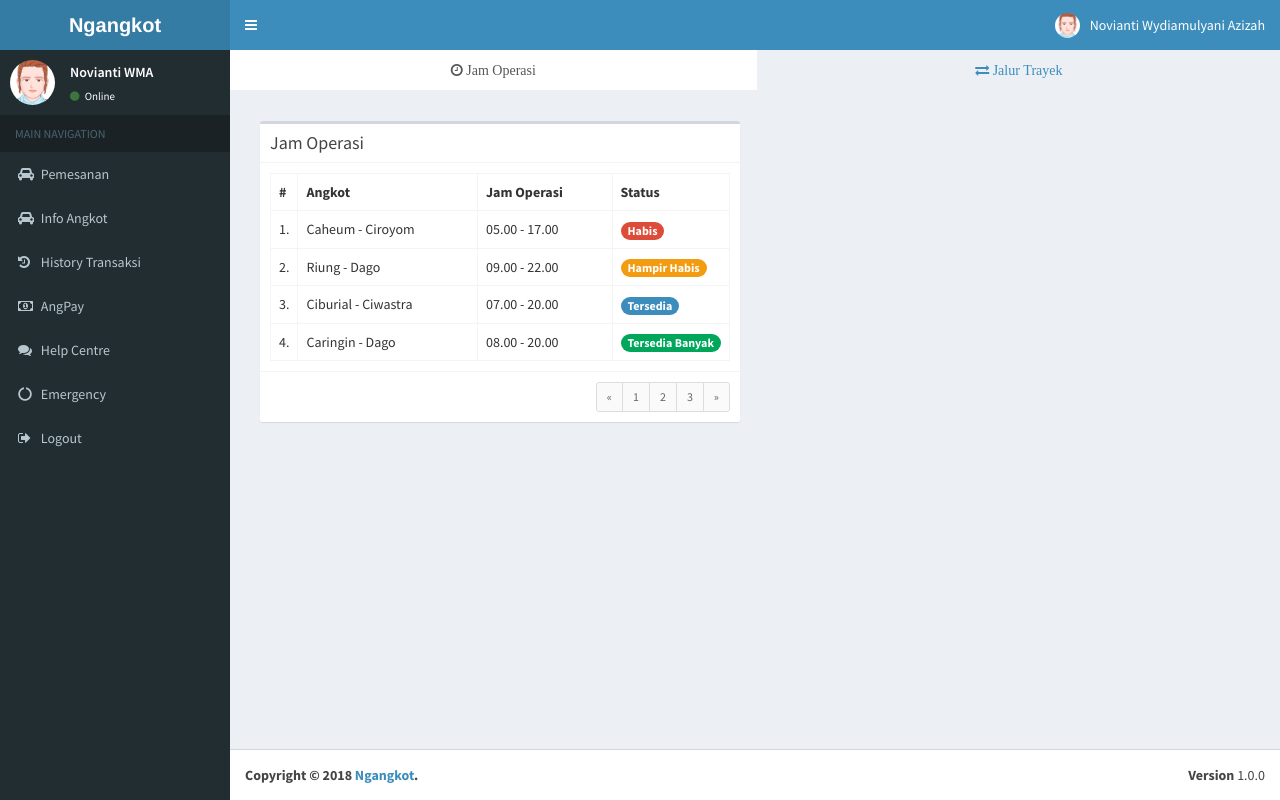
After one commit to noviazizah11/Gokot, a PHP site: page /pages/info_angkot.html in a window 1280 px wide. The commit adds this page. Run offline with PHP 8.4, Linux system fonts and the light colour scheme.

Commit message:
penambahan menu info angkot

```diff
--- a/pages/index.html
+++ b/pages/index.html
@@ -59,7 +59,7 @@
                     <div class="inner">
                       <h3><i class="ion ion-android-contacts"></i></h3>
                     </div>
-                    <a href="login.html" class="small-box-footer">Register <i class="fa fa-arrow-circle-right"></i></a>
+                    <a href="register.php" class="small-box-footer">Register <i class="fa fa-arrow-circle-right"></i></a>
                   </div>
               </div>
             </div>
--- /dev/null
+++ b/pages/info_angkot.html
@@ -0,0 +1,289 @@
+<!DOCTYPE html>
+<html>
+  <head>
+    <meta charset="utf-8">
+    <meta http-equiv="X-UA-Compatible" content="IE=edge">
+    <title>Ngangkot</title>
+    <link rel="shortcut icon" href="../images/ico.png">
+    <!-- Tell the browser to be responsive to screen width -->
+    <meta content="width=device-width, initial-scale=1, maximum-scale=1, user-scalable=no" name="viewport">
+    <!-- Bootstrap 3.3.7 -->
+    <link rel="stylesheet" href="../bower_components/bootstrap/dist/css/bootstrap.min.css">
+    <!-- Font Awesome -->
+    <link rel="stylesheet" href="../bower_components/font-awesome/css/font-awesome.min.css">
+    <!-- Ionicons -->
+    <link rel="stylesheet" href="../bower_components/Ionicons/css/ionicons.min.css">
+    <!-- Theme style -->
+    <link rel="stylesheet" href="../dist/css/AdminLTE.min.css">
+    <link rel="stylesheet" href="../dist/css/skins/_all-skins.min.css">
+    <!-- Google Font -->
+    <link rel="stylesheet" href="https://fonts.googleapis.com/css?family=Source+Sans+Pro:300,400,600,700,300italic,400italic,600italic">
+    <link rel="stylesheet" type="text/css" href="style.css">
+  </head>
+
+  <body class="hold-transition skin-blue sidebar-mini">
+    <div class="wrapper">
+      <header class="main-header">
+        <!-- Logo -->
+        <a href="#" class="logo">
+          <!-- mini logo for sidebar mini 50x50 pixels -->
+          <span class="logo-mini"><b>A</b>LT</span>
+          <!-- logo for regular state and mobile devices -->
+          <span class="logo-lg"><b>Ngangkot</b></span>
+        </a>
+        <!-- Header Navbar: style can be found in header.less -->
+        <nav class="navbar navbar-static-top">
+          <!-- Sidebar toggle button-->
+          <a href="#" class="sidebar-toggle" data-toggle="push-menu" role="button">
+            <span class="sr-only">Toggle navigation</span>
+            <span class="icon-bar"></span>
+            <span class="icon-bar"></span>
+            <span class="icon-bar"></span>
+          </a>
+
+          <div class="navbar-custom-menu">
+            <ul class="nav navbar-nav">
+
+              <!-- User Account: style can be found in dropdown.less -->
+              <li class="dropdown user user-menu">
+                <a href="#" class="dropdown-toggle" data-toggle="dropdown">
+                  <img src="../dist/img/avatar2.png" class="user-image" alt="User Image">
+                  <span class="hidden-xs">Novianti Wydiamulyani Azizah</span>
+                </a>
+                <ul class="dropdown-menu">
+                  <!-- User image -->
+                  <li class="user-header">
+                    <img src="../dist/img/avatar2.png" class="img-circle" alt="User Image">
+
+                    <p>
+                      Novianti Wydiamulyani Azizah - Web Developer
+                      <small>Member since Nov. 2012</small>
+                    </p>
+                  </li>
+                  <!-- Menu Body -->
+                  <li class="user-body">
+                    <div class="row">
+                      <div class="col-xs-4 text-center">
+                        <a href="#">Followers</a>
+                      </div>
+                      <div class="col-xs-4 text-center">
+                        <a href="#">Sales</a>
+                      </div>
+                      <div class="col-xs-4 text-center">
+                        <a href="#">Friends</a>
+                      </div>
+                    </div>
+                    <!-- /.row -->
+                  </li>
+                  <!-- Menu Footer-->
+                  <li class="user-footer">
+                    <div class="pull-left">
+                      <a href="#" class="btn btn-default btn-flat">Profile</a>
+                    </div>
+                    <div class="pull-right">
+                      <a href="#" class="btn btn-default btn-flat">Sign out</a>
+                    </div>
+                  </li>
+                </ul>
+              </li>
+            </ul>
+          </div>
+        </nav>
+      </header>
+      <!-- Left side column. contains the logo and sidebar -->
+      <aside class="main-sidebar">
+        <!-- sidebar: style can be found in sidebar.less -->
+        <section class="sidebar">
+          <!-- Sidebar user panel -->
+          <div class="user-panel">
+            <div class="pull-left image">
+              <img src="../dist/img/avatar2.png" class="img-circle" alt="User Image">
+            </div>
+            <div class="pull-left info">
+              <p>Novianti WMA</p>
+              <a href="#"><i class="fa fa-circle text-success"></i> Online</a>
+            </div>
+          </div>
+          <!-- sidebar menu: : style can be found in sidebar.less -->
+          <ul class="sidebar-menu" data-widget="tree">
+            <li class="header">MAIN NAVIGATION</li>
+
+            <li><a href="pemesanan.php"><i class="fa fa-car"></i> <span>Pemesanan</span></a></li>
+            <li><a href="info_angkot.html"><i class="fa fa-car"></i> <span>Info Angkot</span></a></li>
+            <li><a href="history.html"><i class="fa fa-history"></i> <span>History Transaksi</span></a></li>
+            <li><a href="kot_pay.html"><i class="fa fa-money"></i> <span>AngPay</span></a></li>
+            <li><a href="help_centre.html"><i class="fa fa-comments"></i> <span>Help Centre</span></a></li>
+            <li><a href="emergency.html"><i class="fa fa-circle-o-notch"></i> <span>Emergency</span></a></li>
+            <li><a href="logout.html"><i class="fa fa-sign-out"></i> <span>Logout</span></a></li>
+          </ul>
+        </section>
+        <!-- /.sidebar -->
+      </aside>
+
+      <!-- Content Wrapper. Contains page content -->
+      <div class="content-wrapper">
+        <!-- Create the tabs -->
+        <ul class="nav nav-tabs nav-justified control-sidebar-tabs">
+          <li class="active"><a href="#control-sidebar-theme-demo-options-tab" data-toggle="tab"><i class="fa fa-clock-o"> Jam Operasi</i></a></li>
+          <li><a href="#control-sidebar-settings-tab" data-toggle="tab"><i class="fa fa-exchange"> Jalur Trayek</i></a></li>
+        </ul>
+        <!-- Tab panes -->
+        <section class="content">
+        <div class="tab-content">
+          <!-- Home tab content -->
+          <div id="control-sidebar-theme-demo-options-tab" class="tab-pane active">
+            <!-- Main content -->
+            <section class="content">
+              <div class="row">
+                <div class="col-md-6">
+                  <div class="box">
+                    <div class="box-header with-border">
+                      <h3 class="box-title">Jam Operasi</h3>
+                    </div>
+                    <!-- /.box-header -->
+                    <div class="box-body">
+                      <table class="table table-bordered">
+                        <tr>
+                          <th style="width: 10px">#</th>
+                          <th>Angkot</th>
+                          <th>Jam Operasi</th>
+                          <th style="width: 40px">Status</th>
+                        </tr>
+                        <tr>
+                          <td>1.</td>
+                          <td>Caheum - Ciroyom</td>
+                          <td>
+                            05.00 - 17.00
+                          </td>
+                          <td><span class="badge bg-red">Habis</span></td>
+                        </tr>
+                        <tr>
+                          <td>2.</td>
+                          <td>Riung - Dago</td>
+                          <td>
+                            09.00 - 22.00
+                          </td>
+                          <td><span class="badge bg-yellow">Hampir Habis</span></td>
+                        </tr>
+                        <tr>
+                          <td>3.</td>
+                          <td>Ciburial - Ciwastra</td>
+                          <td>
+                            07.00 - 20.00
+                          </td>
+                          <td><span class="badge bg-light-blue">Tersedia</span></td>
+                        </tr>
+                        <tr>
+                          <td>4.</td>
+                          <td>Caringin - Dago</td>
+                          <td>
+                            08.00 - 20.00
+                          </td>
+                          <td><span class="badge bg-green">Tersedia Banyak</span></td>
+                        </tr>
+                      </table>
+                    </div>
+                    <!-- /.box-body -->
+                    <div class="box-footer clearfix">
+                      <ul class="pagination pagination-sm no-margin pull-right">
+                        <li><a href="#">&laquo;</a></li>
+                        <li><a href="#">1</a></li>
+                        <li><a href="#">2</a></li>
+                        <li><a href="#">3</a></li>
+                        <li><a href="#">&raquo;</a></li>
+                      </ul>
+                    </div>
+                  </div>
+                  <!-- /.box -->
+                </div>
+              </div>
+            </section>
+            <!-- /.content -->
+          </div>
+          <!-- /.tab-pane -->
+          <!-- Settings tab content -->
+          <div class="tab-pane" id="control-sidebar-settings-tab">
+            <!-- Main content -->
+            <section class="content">
+              <div class="row">
+                <div class="col-md-6">
+                  <div class="box">
+                    <div class="box-header with-border">
+                      <h3 class="box-title"><i class="icon-angkot"></i> Jalur Trayek</h3>
+                    </div>
+                    <!-- /.box-header -->
+                    <div class="box-body">
+                      <table class="table table-bordered">
+                        <tr>
+                          <th style="width: 10px">#</th>
+                          <th>Angkot</th>
+                          <th>Halte</th>
+                        </tr>
+                        <tr>
+                          <td>1.</td>
+                          <td>Caheum - Ciroyom</td>
+                          <td>Sudirman</td>
+                        </tr>
+                        <tr>
+                          <td>2.</td>
+                          <td>Riung - Dago</td>
+                          <td>Kemang</td>
+                        </tr>
+                        <tr>
+                          <td>3.</td>
+                          <td>Ciburial - Ciwastra</td>
+                          <td>Pajajaran</td>
+                        </tr>
+                        <tr>
+                          <td>4.</td>
+                          <td>Caringin - Dago</td>
+                          <td>Cicaheum</td>
+                        </tr>
+                        <tr>
+                          <td>5.</td>
+                          <td>BEC - Cimindi</td>
+                          <td>Dago</td>
+                        </tr>
+                      </table>
+                    </div>
+                    <!-- /.box-body -->
+                    <div class="box-footer clearfix">
+                      <ul class="pagination pagination-sm no-margin pull-right">
+                        <li><a href="#">&laquo;</a></li>
+                        <li><a href="#">1</a></li>
+                        <li><a href="#">2</a></li>
+                        <li><a href="#">3</a></li>
+                        <li><a href="#">&raquo;</a></li>
+                      </ul>
+                    </div>
+                  </div>
+                  <!-- /.box -->
+                </div>
+              </div>
+            </section>
+            <!-- /.content -->
+          </div>
+          <!-- /.tab-pane -->
+        </div>
+        </section>
+       </div>
+      <!-- /.content-wrapper -->
+
+      <footer class="main-footer">
+        <div class="pull-right hidden-xs">
+          <b>Version</b> 1.0.0
+        </div>
+        <strong>Copyright &copy; 2018 <a href="#">Ngangkot</a>.</strong>
+      </footer>
+      <div class="control-sidebar-bg"></div>
+    </div>
+    <!-- ./wrapper -->
+
+    <!-- jQuery 3 -->
+    <script src="../bower_components/jquery/dist/jquery.min.js"></script>
+    <!-- Bootstrap 3.3.7 -->
+    <script src="../bower_components/bootstrap/dist/js/bootstrap.min.js"></script>
+    <!-- AdminLTE App -->
+    <script src="../dist/js/adminlte.min.js"></script>
+  </body>
+</html>
--- a/pages/style.css
+++ b/pages/style.css
@@ -1,4 +1,28 @@
 .box-header>.fa, .box-header>.glyphicon, .box-header>.ion, .box-header .box-title {
 	display: block !important;
-	text-align: center;
+	text-align: initial;
 }
+.icon-angkot {
+	content: url(icon/angkot.png);
+    width: 4%;
+    float: left;
+    margin-top: 3px;
+    margin-right: 3px;
+}
+.icon-complete {
+    content: url(icon/complete.png);
+    width: 2%;
+    float: left;
+    margin-top: 2px;
+    margin-right: 3px;
+}
+@media screen and (orientation: portrait) and (max-width: 480px) {
+	.icon-angkot {
+		margin-top: 4px;
+	    width: 8%;
+	}
+	.icon-complete {
+	    margin-top: -2px;
+	    width: 7%;
+	}
+}
```
Also changed, not shown: pages/history.html (+135 -13 lines), pages/register.php (+5 -5 lines), pages/icon/angkot.png (added), pages/icon/complete.png (added), pages/pemesanan.php (line endings or trailing spaces).
